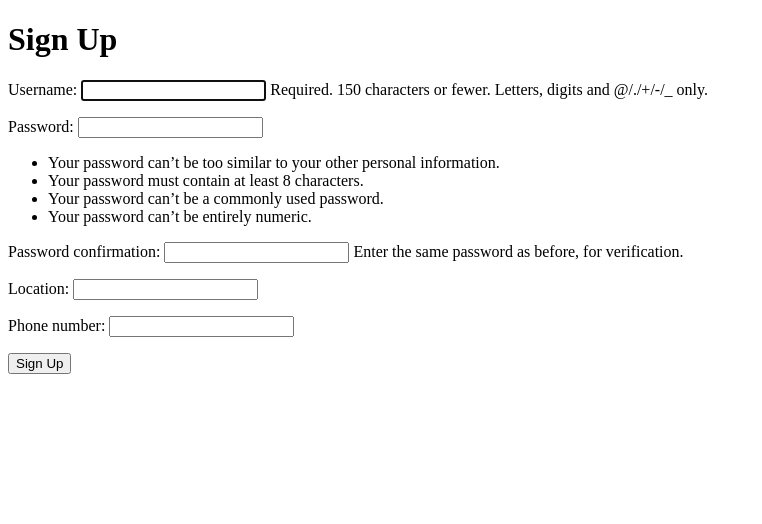
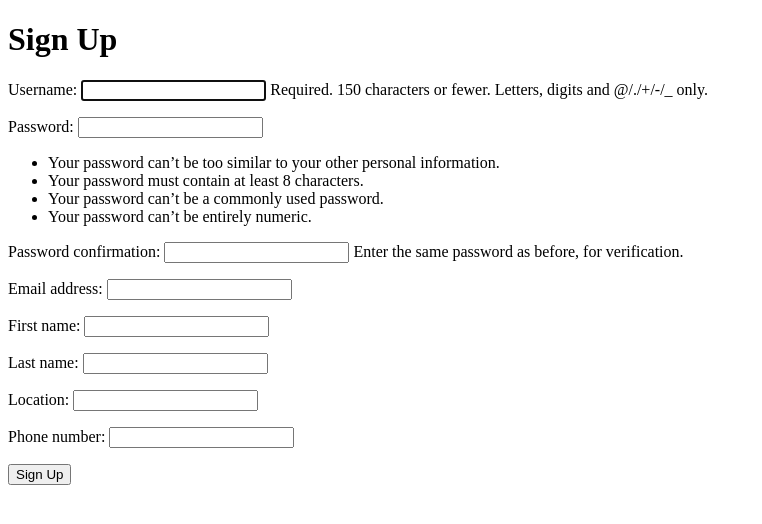
Before and after one commit to jpgrimesy/mixzers, a Django app: page /mixzer/signup/ in a window 1280 px wide. Shown: the top 524 px of the page, without its empty margins (0-762 px from the left). Run offline with Django 4.2, Linux system fonts and the light colour scheme.

Commit message:
Modelform created to input email, first name and last name in signup. Respective changes to signup view

```diff
--- a/mixzers/main_app/forms.py
+++ b/mixzers/main_app/forms.py
@@ -1,7 +1,13 @@
 from django.forms import ModelForm
 from .models import Mixzer
+from django.contrib.auth.models import User
 
 class UserForm(ModelForm):
     class Meta:
         model = Mixzer
         fields = ['location', 'phone_number']
+
+class AddExtraUserCreationForm(ModelForm):
+    class Meta:
+        model = User
+        fields = ['email', 'first_name', 'last_name']
--- a/mixzers/main_app/templates/test.html
+++ b/mixzers/main_app/templates/test.html
@@ -14,7 +14,9 @@
 <form method="POST" action="{% url 'signup' %}">
   {% csrf_token %}
   {{ form.as_p }}
+
   {{ add_form.as_p }}
+  {{ addtl_form.as_p }}
   <input type="submit" class="btn" value="Sign Up">
 </form>
 
--- a/mixzers/main_app/views.py
+++ b/mixzers/main_app/views.py
@@ -2,7 +2,7 @@ from django.shortcuts import render, redirect
 from django.contrib.auth import login
 from django.contrib.auth.forms import UserCreationForm
 from django.contrib import messages
-from .forms import UserForm
+from .forms import UserForm, AddExtraUserCreationForm
 from .models import Mixzer
 # Create your views here.
 
@@ -28,9 +28,15 @@ def signup(request):
   error_message = ''
   if request.method == 'POST':
     form = UserCreationForm(request.POST)
+    add_form = AddExtraUserCreationForm(request.POST)
     addtl_form = UserForm(request.POST)
-    if form.is_valid() and addtl_form.is_valid():
+    if form.is_valid() and addtl_form.is_valid() and add_form.is_valid():
       user = form.save()
+      add_user = add_form.save(commit=False)
+      user.email = add_user.email
+      user.first_name = add_user.first_name
+      user.last_name = add_user.last_name
+      form.save()
       addtl_user = addtl_form.save(commit=False)
       addtl_user.user = user
       addtl_user.save()
@@ -39,8 +45,9 @@ def signup(request):
     else:
       error_message = 'Invalid sign up - try again'
   form = UserCreationForm()
+  add_form = AddExtraUserCreationForm()
   addtl_form = UserForm()
-  context = {'form': form, 'add_form': addtl_form ,'error_message': error_message}
+  context = {'form': form, 'add_form': add_form, 'addtl_form': addtl_form ,'error_message': error_message}
   return render(request, 'test.html', context)
 
 
```
